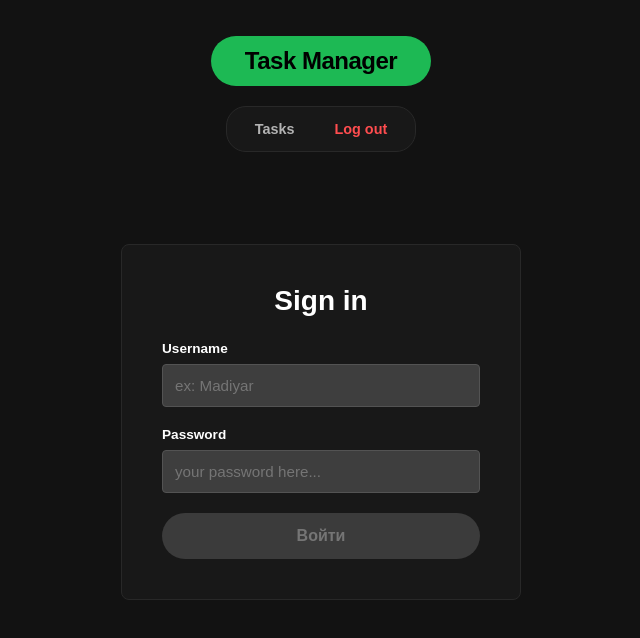
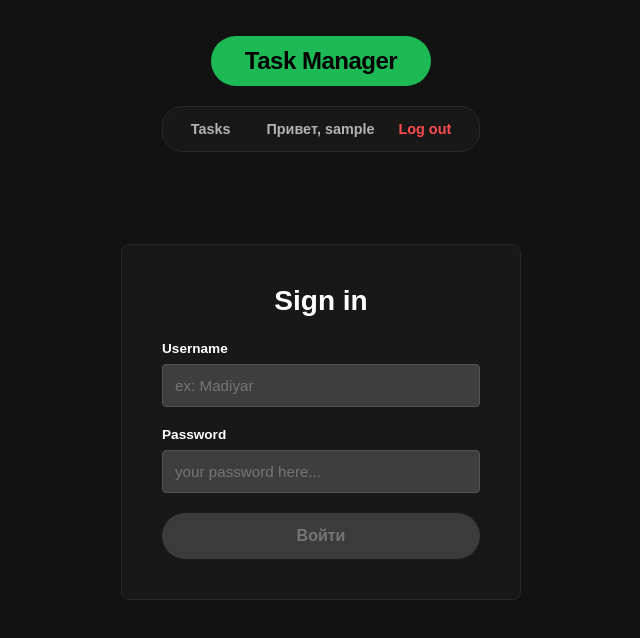
Before and after one commit to madiyar-git/week4-Frontend, a Vue app: page /login in a window 1280 px wide. Shown: the top 638 px of the page, without its empty margins (319-959 px from the left). Built offline with nearby package versions, Linux system fonts and the light colour scheme; sample sign-in values are in the browser's storage; the HTML template or start-up script is replaced by a standard one.

Commit message:
integrated useAuthStore

```diff
--- a/src/App.vue
+++ b/src/App.vue
@@ -1,17 +1,17 @@
 <script setup lang="ts">
-import { computed } from 'vue'
 import { RouterLink, RouterView, useRouter } from 'vue-router'
+import { useAuthStore } from './stores/auth'
+import { storeToRefs } from 'pinia'
 
 const router = useRouter()
+const authStore = useAuthStore()
 
-const isAuthenticated = computed<boolean>(() => {
-  return !!localStorage.getItem('access_token')
-})
+const { isAuthenticated, username } = storeToRefs(authStore)
+const { logout } = authStore
 
-function handleLogout() {
-  localStorage.removeItem('access_token')
-
-  router.replace({ name: 'login' })
+function handleLogout(): void {
+  logout()
+  router.push('/login')
 }
 </script>
 
@@ -22,12 +22,16 @@ function handleLogout() {
 
       <nav class="nav-bar">
         <RouterLink v-if="isAuthenticated" to="/tasks" class="nav-link">Tasks</RouterLink>
+
         <RouterLink v-if="!isAuthenticated" to="/login" class="nav-link">Login</RouterLink>
         <RouterLink v-if="!isAuthenticated" to="/register" class="nav-link">Registration</RouterLink>
 
-        <button v-if="isAuthenticated" @click="handleLogout" class="logout-btn">
-          Log out
-        </button>
+        <div v-if="isAuthenticated" class="user-menu">
+          <span class="username-display">Привет, {{ username }}</span>
+          <button @click="handleLogout" class="logout-btn">
+            Log out
+          </button>
+        </div>
       </nav>
     </header>
 
@@ -74,6 +78,19 @@ h1 {
   margin-bottom: 20px;
 }
 
+.user-menu {
+  display: flex;
+  align-items: center;
+  gap: 12px;
+}
+
+.username-display {
+  font-size: 0.9rem;
+  font-weight: 600;
+  color: #b3b3b3;
+  padding-left: 8px;
+}
+
 .logout-btn {
   background: none;
   border: none;
@@ -93,6 +110,7 @@ h1 {
 
 .nav-bar {
   display: flex;
+  align-items: center;
   gap: 16px;
   background-color: #181818;
   padding: 8px 16px;
--- a/src/main.ts
+++ b/src/main.ts
@@ -4,8 +4,9 @@ import App from './App.vue'
 import router from './router'
 
 const app = createApp(App)
+const pinia = createPinia()
 
-app.use(createPinia())
+app.use(pinia)
 app.use(router)
 
 app.mount('#app')
--- a/src/router/index.ts
+++ b/src/router/index.ts
@@ -15,6 +15,7 @@ const router = createRouter({
   ],
 })
 
+//TODO: после useAuthStore переписать
 router.beforeEach((to, from, next) => {
   const requiresAuth = to.matched.some(r => r.meta.requiresAuth)
   const hasToken = !!localStorage.getItem('access_token')
--- /dev/null
+++ b/src/stores/auth.ts
@@ -0,0 +1,44 @@
+import { defineStore } from 'pinia'
+import { ref, computed } from 'vue'
+import { api } from '@/api/client'
+export const useAuthStore = defineStore('auth', () => {
+
+    const accessToken = ref<string | null>(localStorage.getItem('access_token'))
+    const refreshToken = ref<string | null>(localStorage.getItem('refresh_token'))
+    const username = ref<string | null>(localStorage.getItem('username'))
+    const isAuthenticated = computed(() => !!accessToken.value)
+    async function login(user: string, password: string) {
+        const { data } = await api.post<{ access: string; refresh: string }>(
+        '/token/', { username: user, password }
+        )
+        accessToken.value = data.access
+        refreshToken.value = data.refresh
+        username.value = user
+        persist()
+    }
+    async function register(user: string, password: string) {
+        await api.post('/register/', { username: user, password })
+    }
+    async function refresh() {
+        if (!refreshToken.value) throw new Error('No refresh token')
+        const { data } = await api.post<{ access: string }>(
+        '/token/refresh/', { refresh: refreshToken.value }
+        )
+        accessToken.value = data.access
+        persist()
+    }
+    function logout() {
+        accessToken.value = null
+        refreshToken.value = null
+        username.value = null
+        localStorage.removeItem('access_token')
+        localStorage.removeItem('refresh_token')
+        localStorage.removeItem('username')
+    }
+    function persist() {
+        if (accessToken.value) localStorage.setItem('access_token', accessToken.value)
+        if (refreshToken.value) localStorage.setItem('refresh_token', refreshToken.value)
+        if (username.value) localStorage.setItem('username', username.value)
+    }
+    return { accessToken, refreshToken, username, isAuthenticated, login, register, refresh, logout }
+})
--- a/src/views/LoginView.vue
+++ b/src/views/LoginView.vue
@@ -1,16 +1,22 @@
 <script setup lang="ts">
+import { useAuthStore } from '@/stores/auth'
+import type { AxiosError } from 'axios'
 import { ref, computed, onMounted } from 'vue'
 import { useRouter, useRoute } from 'vue-router'
 
+interface DjangoErrorData {
+  detail?: string
+}
+
 const router = useRouter()
 const route = useRoute()
+const auth = useAuthStore()
 
 const username = ref<string>('')
 const password = ref<string>('')
 
 const isLoading = ref<boolean>(false)
 const error = ref<string | null>(null)
-
 const successMessage = ref<string | null>(null)
 
 const isFormValid = computed<boolean>(() => {
@@ -26,15 +32,14 @@ async function handleSubmit() {
   error.value = null
 
   try {
-    await new Promise(resolve => setTimeout(resolve, 500))
-
-    localStorage.setItem('access_token', 'test_token_v1')
+    await auth.login(username.value, password.value)
 
     const redirectPath = route.query.redirect as string || '/tasks'
 
     router.push(redirectPath)
-  } catch {
-    error.value = 'Login error'
+  } catch(err: unknown) {
+    const axiosError = err as AxiosError<DjangoErrorData>
+    error.value = axiosError.response?.data?.detail || 'Login error'
   } finally {
     isLoading.value = false
   }
--- a/src/views/RegisterView.vue
+++ b/src/views/RegisterView.vue
@@ -1,8 +1,16 @@
 <script setup lang="ts">
 import { computed, ref } from 'vue';
+import { useAuthStore } from '@/stores/auth'
 import { useRouter } from 'vue-router';
+import type { AxiosError } from 'axios'
+
+interface DjangoRegisterErrorData {
+  username?: string[]
+  detail?: string
+}
 
 const router = useRouter()
+const auth = useAuthStore()
 
 const username = ref<string>('')
 const password = ref<string>('')
@@ -56,18 +64,21 @@ async function handleSubmit() {
     isLoading.value = true
     localError.value = null
     try {
-        await new Promise(r => setTimeout(r, 500))
+        await auth.register(username.value, password.value)
         router.push(
             {
                 name: 'login',
                 query: { registered: '1' }
             })
-    } catch (e: unknown) {
-        if (e instanceof Error){
-            localError.value = e.message
-        }else{
-            localError.value = 'Registration error'
+    } catch (err) {
+        const axiosError = err as AxiosError<DjangoRegisterErrorData>
+        const backendUsernameError = axiosError.response?.data?.username?.[0]
+        if (backendUsernameError) {
+            localError.value = backendUsernameError
+        } else {
+            localError.value = axiosError.response?.data?.detail || 'Registration error'
         }
+
         } finally {
         isLoading.value = false
     }
```
